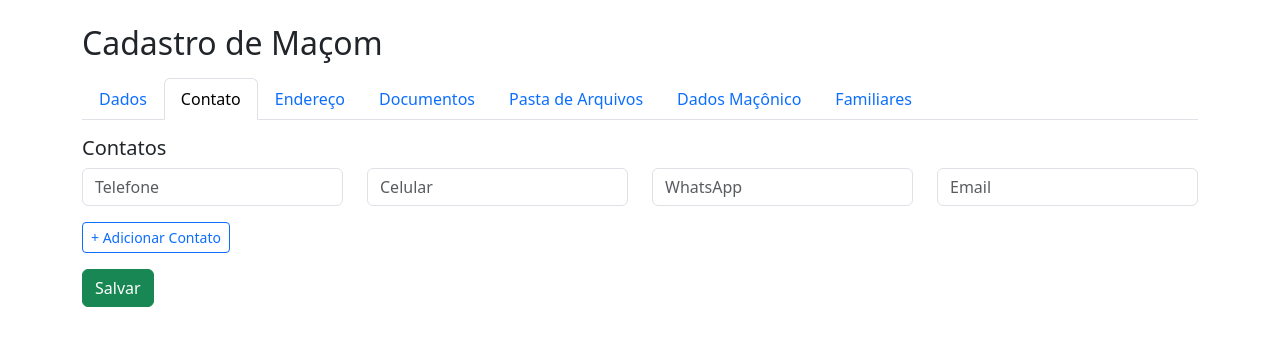
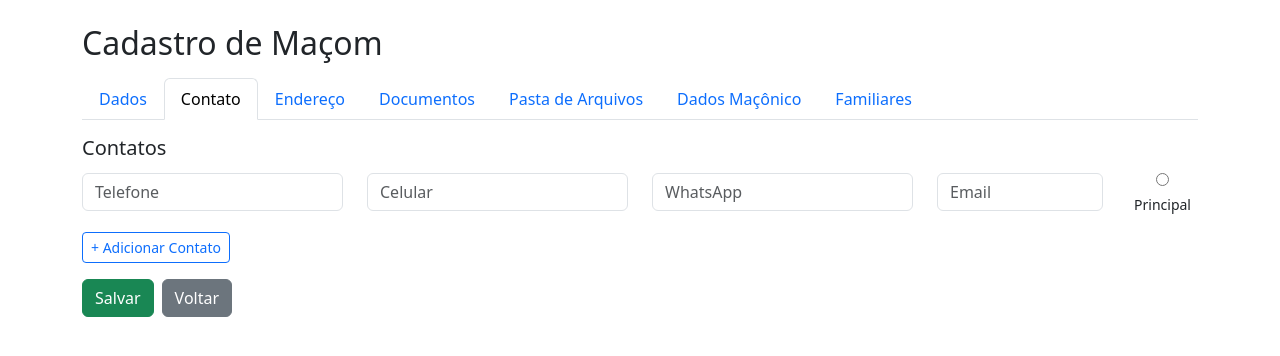
Before and after one commit to Rodrigofrancon/sistema-loja-maconica, a Flask app: page /cadastro in a window 1280 px wide, after a click on "Contato". Shown: the part 56-412 px from the top of the page. Run offline with Flask 3, Linux system fonts and the light colour scheme.

Commit message:
botão Voltar

```diff
--- a/templates/cadastro.html
+++ b/templates/cadastro.html
@@ -114,7 +114,7 @@
 
 <div id="contatos-container">
 
-<div class="row mb-2">
+<div class="row mb-2 align-items-center">
 
 <div class="col-md-3">
 <input name="telefone[]" class="form-control" placeholder="Telefone">
@@ -128,8 +128,13 @@
 <input name="whatsapp[]" class="form-control" placeholder="WhatsApp">
 </div>
 
-<div class="col-md-3">
+<div class="col-md-2">
 <input name="email[]" class="form-control" placeholder="Email">
+</div>
+
+<div class="col-md-1 text-center">
+<input type="radio" name="contato_principal" value="0">
+<small>Principal</small>
 </div>
 
 </div>
@@ -374,7 +379,13 @@
 
 </div>
 
-<button class="btn btn-success mt-3">Salvar</button>
+<div class="d-flex gap-2 mt-3">
+    <button class="btn btn-success">Salvar</button>
+
+    <a href="/macons" class="btn btn-secondary">
+        Voltar
+    </a>
+</div>
 
 </form>
 
@@ -436,21 +447,34 @@ function addCargo() {
     </div>
     `);
 }
+<script>
 function addContato() {
-    document.getElementById('contatos-container').insertAdjacentHTML('beforeend', `
-    <div class="row mb-2">
+    const container = document.getElementById('contatos-container');
+    const index = container.children.length;
+
+    container.insertAdjacentHTML('beforeend', `
+    <div class="row mb-2 align-items-center">
+
         <div class="col-md-3">
             <input name="telefone[]" class="form-control" placeholder="Telefone">
         </div>
+
         <div class="col-md-3">
             <input name="celular[]" class="form-control" placeholder="Celular">
         </div>
+
         <div class="col-md-3">
             <input name="whatsapp[]" class="form-control" placeholder="WhatsApp">
         </div>
-        <div class="col-md-3">
+
+        <div class="col-md-2">
             <input name="email[]" class="form-control" placeholder="Email">
         </div>
+
+        <div class="col-md-1 text-center">
+            <input type="radio" name="contato_principal" value="${index}">
+        </div>
+
     </div>
     `);
 }
```
